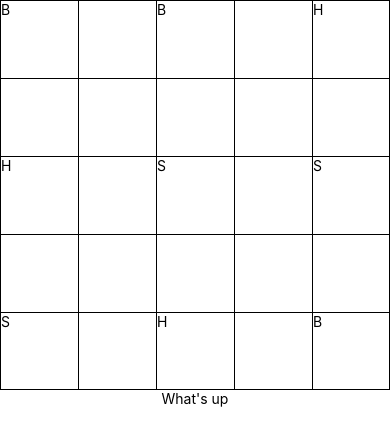
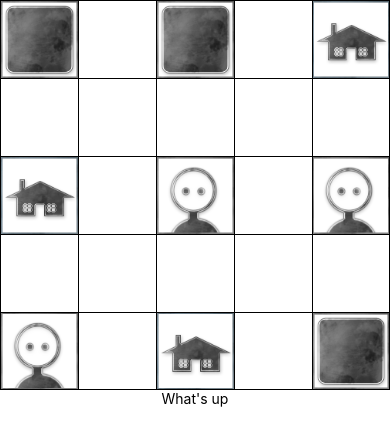
Before and after one commit to peterolson/MagnetPuzzle, a React Native app: screen / in a window 390 px wide. Shown: the top 442 px of the page. Built offline with nearby package versions, Linux system fonts and the light colour scheme.

Commit message:
add pieceView with piece images

```diff
--- /dev/null
+++ b/components/PieceView.tsx
@@ -0,0 +1,21 @@
+import React from 'react';
+import { Image } from 'react-native';
+
+let pieceImages : {[key: string] : any} = {
+    B: require("../img/block.png"),
+    S: require("../img/start.png"),
+    H: require("../img/end.png"),
+    "": require("../img/blank.png")
+}
+
+export default class PieceView extends React.Component<{pieceType: string}> {
+    render() {
+        const {pieceType} = this.props;
+        return <Image
+            source={pieceImages[pieceType]}
+            style={{
+                width: "100%",
+                height: "100%"
+            }}/>
+    }
+}
--- a/components/SquareView.tsx
+++ b/components/SquareView.tsx
@@ -1,5 +1,6 @@
 import React from 'react';
-import { View, Text } from 'react-native';
+import { View } from 'react-native';
+import PieceView from './PieceView';
 
 export default class SquareView extends React.Component<{width: number, isRight: boolean, isBottom: boolean, pieceType: string}> {
     render() {
@@ -15,7 +16,7 @@ export default class SquareView extends React.Component<{width: number, isRight:
             width,
             height: width
         }}>
-            <Text>{pieceType}</Text>
+            <PieceView pieceType={pieceType} />
         </View>);
     }
 }
```
